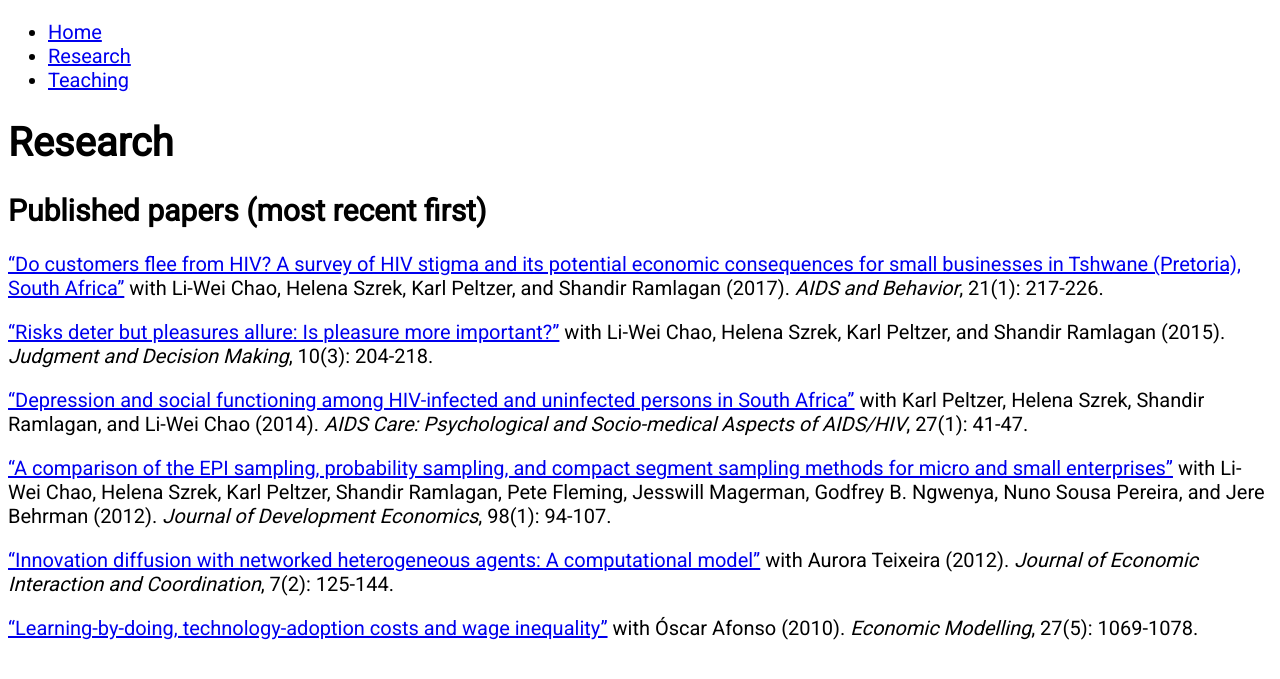
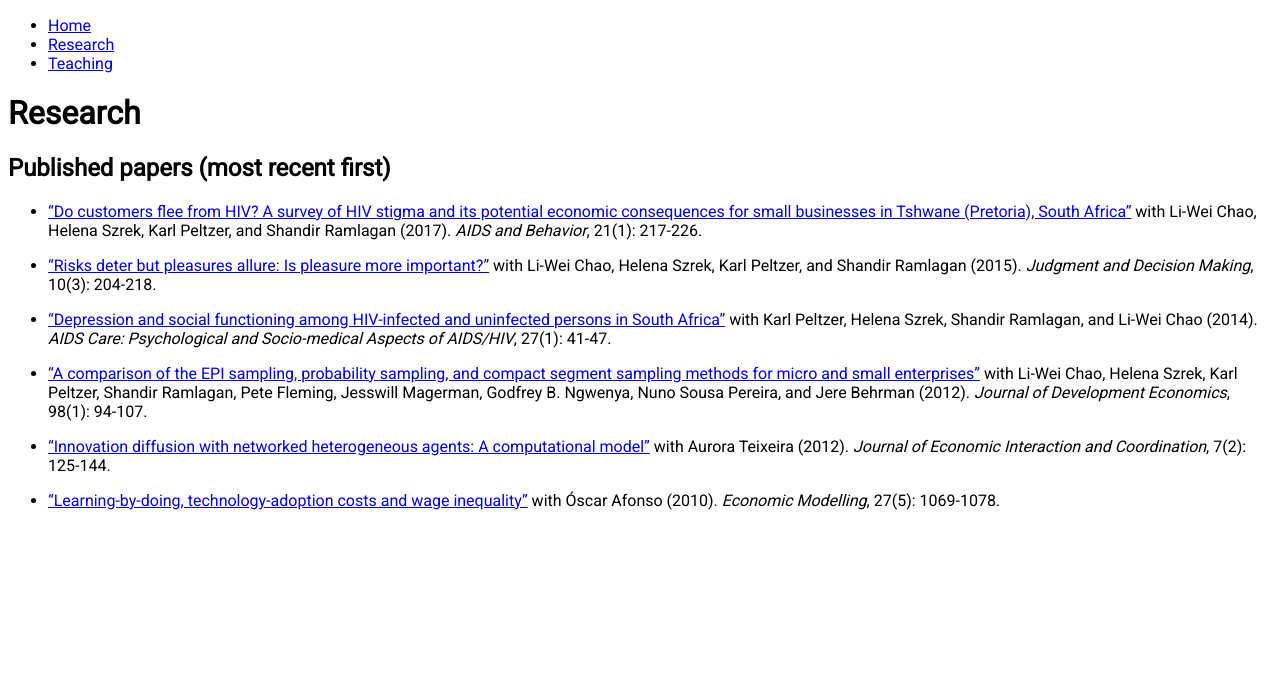
Before and after one commit to rmleite/rmleite.github.io, a Jekyll site: the page built from research.md, in a window 1280 px wide. Shown: the top 679 px of the page. Built offline with Jekyll 4.4.1, drawn with Linux system fonts in a browser that asks for light colours; our own code applies the rules of GitHub Pages for plain Markdown files.

Commit message:
Change font weight and add list bullets to research page

```diff
--- a/assets/css/main.css
+++ b/assets/css/main.css
@@ -1,3 +1,5 @@
 body {
-    font-family: 'Roboto'; font-size: 20px;
+    font-family: 'Roboto';
+    font-size: 16px;
+    font-weight: 200;
 }
--- a/research.md
+++ b/research.md
@@ -6,14 +6,14 @@ permalink: /research/
 
 ## Published papers (most recent first)
 
-["Do customers flee from HIV? A survey of HIV stigma and its potential economic consequences for small businesses in Tshwane (Pretoria), South Africa"](https://doi.org/10.1007/s10461-016-1463-1) with Li-Wei Chao, Helena Szrek, Karl Peltzer, and Shandir Ramlagan (2017).  *AIDS and Behavior*, 21(1): 217-226.
+- ["Do customers flee from HIV? A survey of HIV stigma and its potential economic consequences for small businesses in Tshwane (Pretoria), South Africa"](https://doi.org/10.1007/s10461-016-1463-1) with Li-Wei Chao, Helena Szrek, Karl Peltzer, and Shandir Ramlagan (2017).  *AIDS and Behavior*, 21(1): 217-226.
 
-["Risks deter but pleasures allure: Is pleasure more important?"](http://journal.sjdm.org/14/141118/jdm141118.pdf) with Li-Wei Chao, Helena Szrek, Karl Peltzer, and Shandir Ramlagan (2015). *Judgment and Decision Making*, 10(3): 204-218.
+- ["Risks deter but pleasures allure: Is pleasure more important?"](http://journal.sjdm.org/14/141118/jdm141118.pdf) with Li-Wei Chao, Helena Szrek, Karl Peltzer, and Shandir Ramlagan (2015). *Judgment and Decision Making*, 10(3): 204-218.
 
-["Depression and social functioning among HIV-infected and uninfected persons in South Africa"](https://doi.org/10.1080/09540121.2014.946383) with Karl Peltzer, Helena Szrek, Shandir Ramlagan, and Li-Wei Chao (2014). *AIDS Care: Psychological and Socio-medical Aspects of AIDS/HIV*, 27(1): 41-47.
+- ["Depression and social functioning among HIV-infected and uninfected persons in South Africa"](https://doi.org/10.1080/09540121.2014.946383) with Karl Peltzer, Helena Szrek, Shandir Ramlagan, and Li-Wei Chao (2014). *AIDS Care: Psychological and Socio-medical Aspects of AIDS/HIV*, 27(1): 41-47.
 
-["A comparison of the EPI sampling, probability sampling, and compact segment sampling methods for micro and small enterprises"](https://doi.org/10.1016/j.jdeveco.2011.08.007) with Li-Wei Chao, Helena Szrek, Karl Peltzer, Shandir Ramlagan, Pete Fleming, Jesswill Magerman, Godfrey B. Ngwenya, Nuno Sousa Pereira, and Jere Behrman (2012). *Journal of Development Economics*, 98(1): 94-107.
+- ["A comparison of the EPI sampling, probability sampling, and compact segment sampling methods for micro and small enterprises"](https://doi.org/10.1016/j.jdeveco.2011.08.007) with Li-Wei Chao, Helena Szrek, Karl Peltzer, Shandir Ramlagan, Pete Fleming, Jesswill Magerman, Godfrey B. Ngwenya, Nuno Sousa Pereira, and Jere Behrman (2012). *Journal of Development Economics*, 98(1): 94-107.
 
-["Innovation diffusion with networked heterogeneous agents: A computational model"](https://doi.org/10.1007/s11403-011-0086-x) with Aurora Teixeira (2012). *Journal of Economic Interaction and Coordination*, 7(2): 125-144.
+- ["Innovation diffusion with networked heterogeneous agents: A computational model"](https://doi.org/10.1007/s11403-011-0086-x) with Aurora Teixeira (2012). *Journal of Economic Interaction and Coordination*, 7(2): 125-144.
 
-["Learning-by-doing, technology-adoption costs and wage inequality"](https://doi.org/10.1016/j.econmod.2010.04.002) with Óscar Afonso (2010). *Economic Modelling*, 27(5): 1069-1078.
+- ["Learning-by-doing, technology-adoption costs and wage inequality"](https://doi.org/10.1016/j.econmod.2010.04.002) with Óscar Afonso (2010). *Economic Modelling*, 27(5): 1069-1078.
```
